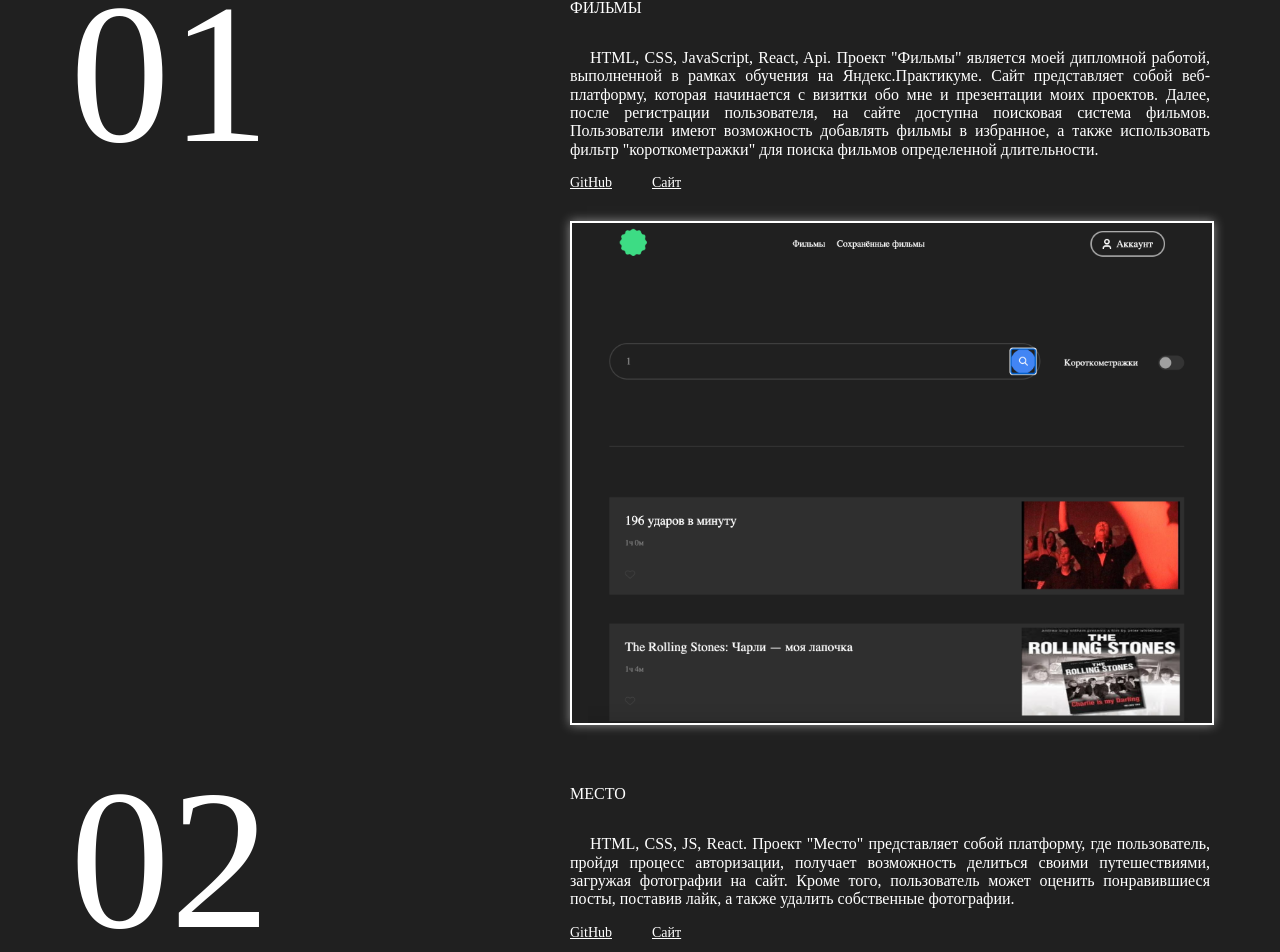
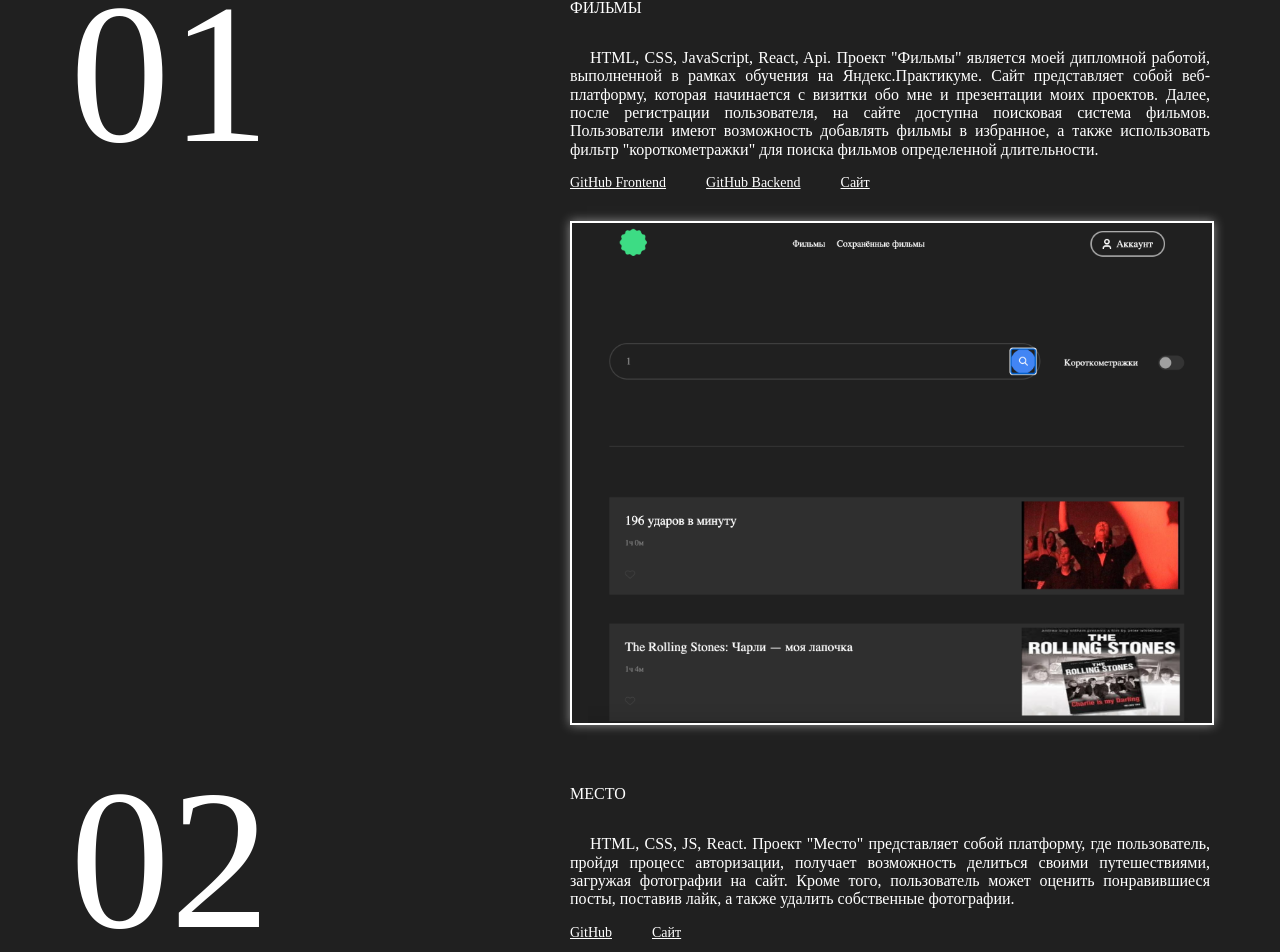
Before and after one commit to Fronchik/portfolio, a React (Create React App) app: page / in a window 1280 px wide. Shown: the part 1126-2078 px from the top of the page. Built offline with nearby package versions, Linux system fonts and the light colour scheme.

Commit message:
change link

```diff
--- a/src/components/Portfolio/Portfolio.js
+++ b/src/components/Portfolio/Portfolio.js
@@ -19,7 +19,10 @@ function Portfolio() {
                     </p>
                     <div className="portfolio__pages">
                         <a href="https://github.com/Fronchik/movies-explorer-frontend/" target="_blank" rel="noopener noreferrer">
-                            <p className="portfolio__link">GitHub</p>
+                            <p className="portfolio__link">GitHub Frontend</p>
+                        </a>
+                        <a href="https://github.com/Fronchik/movies-explorer-api/" target="_blank" rel="noopener noreferrer">
+                            <p className="portfolio__link">GitHub Backend</p>
                         </a>
                         <a href="https://movies.fronchik.com/" target="_blank" rel="noopener noreferrer">
                             <p className="portfolio__link">Сайт</p>
@@ -78,7 +81,7 @@ function Portfolio() {
                         <a href="https://github.com/Fronchik/cyprus" target="_blank" rel="noopener noreferrer">
                             <p className="portfolio__link">GitHub</p>
                         </a>
-                        <a href="https://github.com/Fronchik/cyprus" target="_blank" rel="noopener noreferrer">
+                        <a href="https://fronchik.github.io/cyprus/" target="_blank" rel="noopener noreferrer">
                             <p className="portfolio__link">GitHub Pages</p>
                         </a>
                     </div>
```
